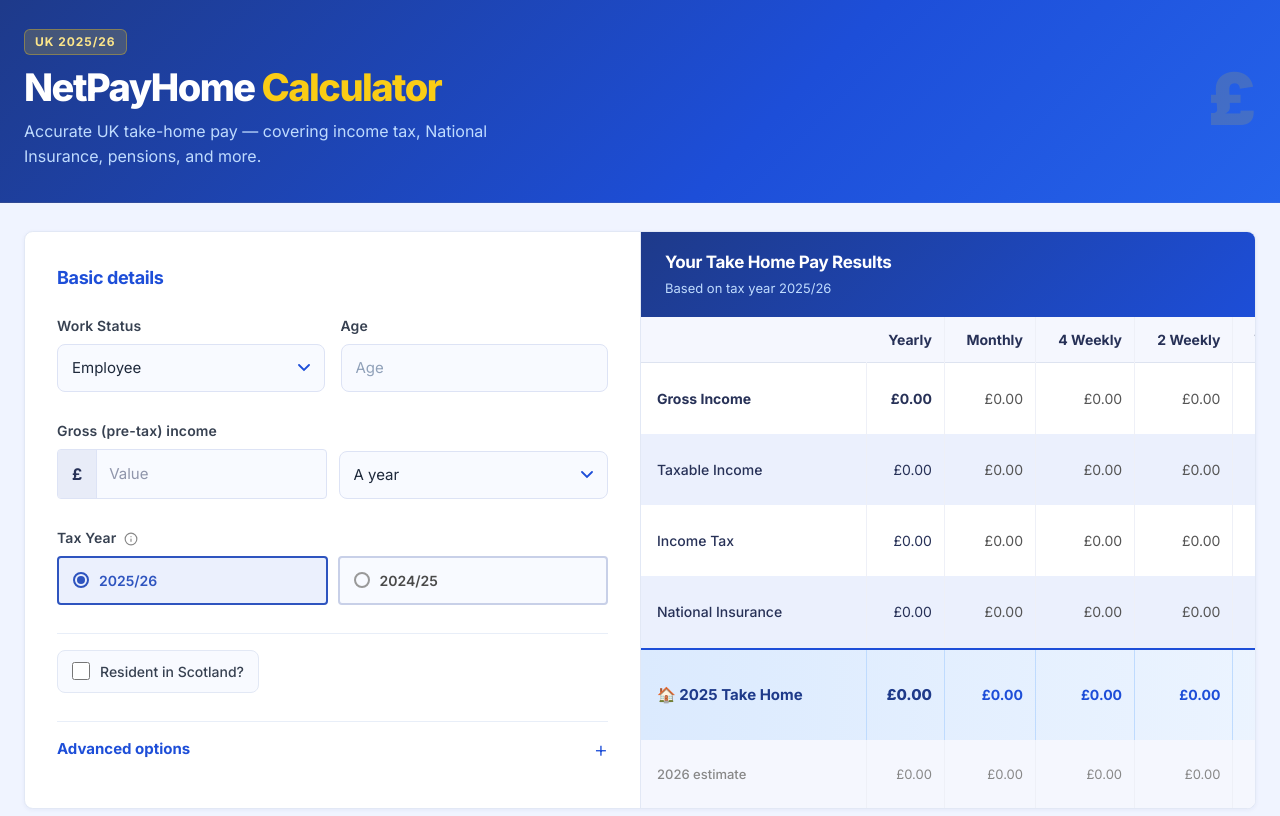
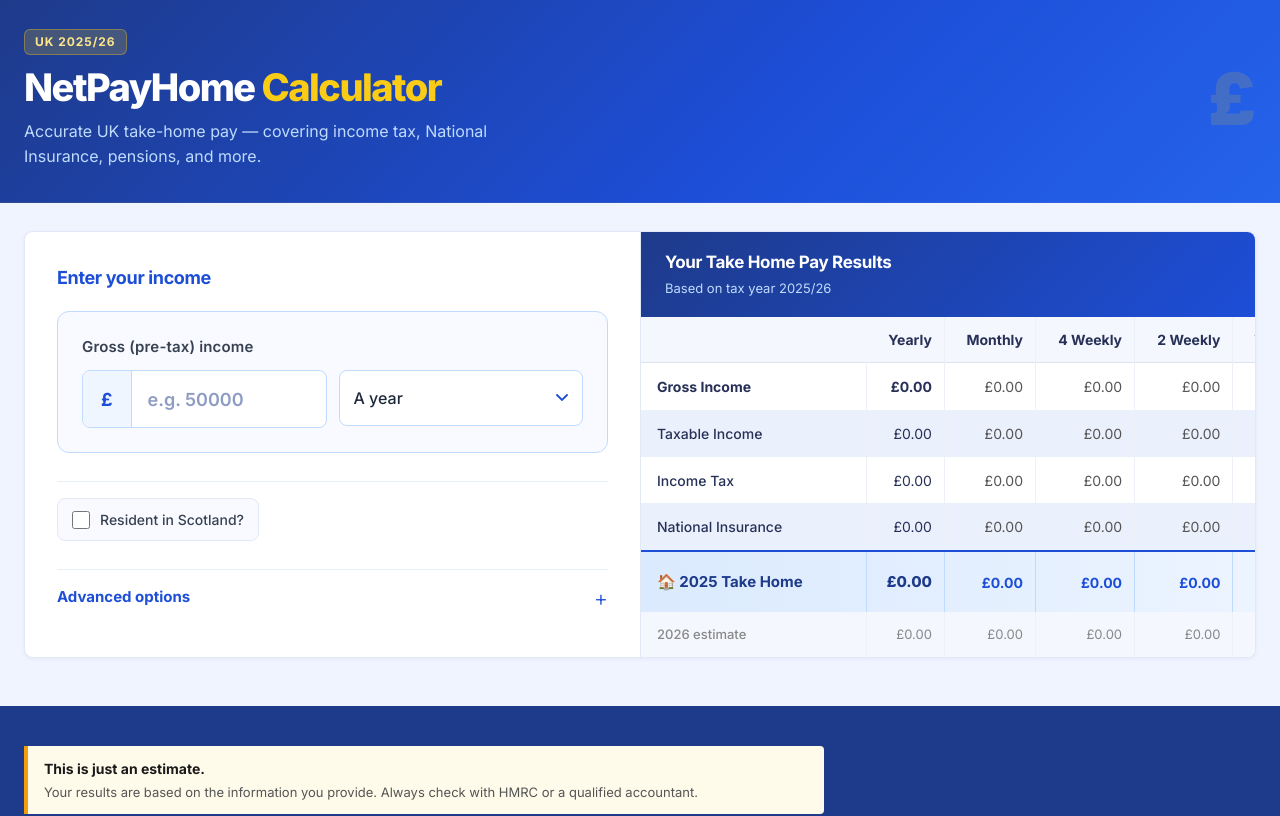
Before and after one commit to dsrashmika-prog/uktaxcal, a Next.js app: page / in a window 1280 px wide. Shown: the top 816 px of the page. Built offline with nearby package versions, Linux system fonts and the light colour scheme.

Commit message:
feat: simplify basic details by moving persona and tax year to advanced options

```diff
--- a/src/app/page.tsx
+++ b/src/app/page.tsx
@@ -170,80 +170,29 @@ export default function Home() {
 
 
 
-                <h3 style={{ fontSize: "18px", fontWeight: 700, color: mseBlue, marginBottom: "24px", letterSpacing: "-0.02em" }}>Basic details</h3>
+                <h3 style={{ fontSize: "18px", fontWeight: 700, color: mseBlue, marginBottom: "20px", letterSpacing: "-0.02em" }}>Enter your income</h3>
 
-                {/* Work Status + Age */}
-                <div style={{ display: "grid", gridTemplateColumns: "repeat(auto-fit, minmax(160px, 1fr))", gap: "16px", marginBottom: "28px", alignItems: "flex-end" }}>
-                  <div style={{ flex: "1 1 200px", minWidth: 0 }}>
-                    <label style={mseLabel}>Work Status</label>
-                    <select value={persona} onChange={e => setPersona(e.target.value)} style={mseSelect}>
-                      <option value="Employee">Employee</option>
-                      <option value="Sole Trader">Sole Trader (Self-Employed)</option>
-                      <option value="Director">Company Director</option>
-                    </select>
-                  </div>
-                  <div className="age-field">
-                    <label style={mseLabel}>
-                      Age
-                      {parseInt(age) >= 66 && <span style={{ marginLeft: "8px", fontSize: "11px", fontWeight: 700, background: "#fef3c7", color: "#92400e", padding: "2px 8px", borderRadius: "12px" }}>No NI</span>}
-                    </label>
-                    <input type="number" min="16" max="120" placeholder="Age" className="placeholder:text-slate-400" value={age} onChange={e => setAge(e.target.value)} style={mseInput} />
-                  </div>
-                </div>
-
-                {/* Gross Income */}
-                <div style={{ marginBottom: "28px" }}>
-                  <label style={mseLabel}>Gross (pre-tax) income</label>
-                  <div style={{ display: "grid", gridTemplateColumns: "repeat(auto-fit, minmax(180px, 1fr))", gap: "12px", alignItems: "flex-end" }}>
-                    <div style={{ flex: "1 1 180px", display: "flex", border: inputBorder, borderRadius: "4px", overflow: "hidden", background: inputBg }}>
-                      <span style={{ background: "#e8ecf8", padding: "0 14px", display: "flex", alignItems: "center", fontWeight: 700, color: "#273157", fontSize: "16px", borderRight: inputBorder }}>£</span>
+                {/* Gross Income Primary Box */}
+                <div style={{ background: "#f8faff", border: "1px solid #bfdbfe", padding: "24px", borderRadius: "12px", marginBottom: "28px" }}>
+                  <label style={{ ...mseLabel, fontSize: "15px", marginBottom: "12px" }}>Gross (pre-tax) income</label>
+                  <div style={{ display: "grid", gridTemplateColumns: "repeat(auto-fit, minmax(180px, 1fr))", gap: "12px" }}>
+                    <div style={{ flex: "1 1 180px", display: "flex", border: "1px solid #bfdbfe", borderRadius: "8px", overflow: "hidden", background: "white", boxShadow: "inset 0 2px 4px rgba(0,0,0,0.02)" }}>
+                      <span style={{ background: "#eff6ff", padding: "0 18px", display: "flex", alignItems: "center", fontWeight: 700, color: "#1d4ed8", fontSize: "18px", borderRight: "1px solid #bfdbfe" }}>£</span>
                       <input
                         type="number"
-                        placeholder="Value"
+                        placeholder="e.g. 50000"
                         value={grossIncome}
                         onChange={e => setGrossIncome(e.target.value)}
-                        style={{ flex: 1, border: "none", background: "transparent", padding: "0 12px", fontSize: "15px", color: "#273157", outline: "none", height: "48px" }}
+                        style={{ flex: 1, border: "none", background: "transparent", padding: "0 16px", fontSize: "18px", fontWeight: 600, color: "#1e3a8a", outline: "none", height: "56px" }}
                       />
                     </div>
-                    <select value={payFrequency} onChange={e => setPayFrequency(e.target.value as any)} className="freq-select" style={{ ...mseSelect }}>
+                    <select value={payFrequency} onChange={e => setPayFrequency(e.target.value as any)} className="freq-select" style={{ ...mseSelect, height: "56px", fontSize: "16px", fontWeight: 500, border: "1px solid #bfdbfe", background: "white" }}>
                       <option value="Yearly">A year</option>
                       <option value="Monthly">A month</option>
                       <option value="4 Weekly">4 weekly</option>
                       <option value="Weekly">A week</option>
                       <option value="Daily">A day</option>
                     </select>
-                  </div>
-                </div>
-
-                {/* Tax Year */}
-                <div style={{ marginBottom: "28px" }}>
-                  <label style={mseLabel}>Tax Year <Info style={{ display: "inline", width: "14px", height: "14px", color: "#888", verticalAlign: "middle", marginLeft: "4px" }} /></label>
-                  <div style={{ display: "grid", gridTemplateColumns: "1fr 1fr", gap: "10px" }}>
-                    {(['2025/26', '2024/25'] as const).map(year => (
-                      <button
-                        key={year}
-                        type="button"
-                        onClick={() => setTaxYear(year)}
-                        style={{
-                          display: "flex", alignItems: "center", gap: "10px",
-                          padding: "12px 14px", borderRadius: "4px",
-                          border: taxYear === year ? "2px solid #2e54bf" : "2px solid #c8d0e8",
-                          background: taxYear === year ? "#ebf0fd" : inputBg,
-                          color: taxYear === year ? "#2e54bf" : "#4a4a4a",
-                          fontWeight: 600, fontSize: "14px", cursor: "pointer", textAlign: "left",
-                          transition: "all 0.15s",
-                        }}
-                      >
-                        <span style={{
-                          width: "16px", height: "16px", borderRadius: "50%",
-                          border: `2px solid ${taxYear === year ? "#2e54bf" : "#999"}`,
-                          display: "flex", alignItems: "center", justifyContent: "center", flexShrink: 0,
-                        }}>
-                          {taxYear === year && <span style={{ width: "8px", height: "8px", borderRadius: "50%", background: "#2e54bf" }} />}
-                        </span>
-                        {year}
-                      </button>
-                    ))}
                   </div>
                 </div>
 
@@ -284,8 +233,62 @@ export default function Home() {
                 {advancedOpen && (
                   <div style={{ paddingTop: "16px" }}>
 
+                    {/* Work Status + Age */}
+                    <div style={{ marginBottom: "24px" }}>
+                      <h4 style={{ fontSize: "16px", fontWeight: 700, color: mseBlue, marginBottom: "14px" }}>Your Circumstances</h4>
+                      <div style={{ display: "grid", gridTemplateColumns: "repeat(auto-fit, minmax(160px, 1fr))", gap: "16px", alignItems: "flex-end" }}>
+                        <div style={{ flex: "1 1 200px", minWidth: 0 }}>
+                          <label style={mseLabel}>Work Status</label>
+                          <select value={persona} onChange={e => setPersona(e.target.value)} style={mseSelect}>
+                            <option value="Employee">Employee</option>
+                            <option value="Sole Trader">Sole Trader (Self-Employed)</option>
+                            <option value="Director">Company Director</option>
+                          </select>
+                        </div>
+                        <div className="age-field">
+                          <label style={mseLabel}>
+                            Age
+                            {parseInt(age) >= 66 && <span style={{ marginLeft: "8px", fontSize: "11px", fontWeight: 700, background: "#fef3c7", color: "#92400e", padding: "2px 8px", borderRadius: "12px" }}>No NI</span>}
+                          </label>
+                          <input type="number" min="16" max="120" placeholder="Age" className="placeholder:text-slate-400" value={age} onChange={e => setAge(e.target.value)} style={mseInput} />
+                        </div>
+                      </div>
+                    </div>
+
+                    {/* Tax Year */}
+                    <div style={{ marginBottom: "24px", paddingTop: "20px", borderTop: "1px solid #eef0f7" }}>
+                      <h4 style={{ fontSize: "16px", fontWeight: 700, color: mseBlue, marginBottom: "14px" }}>Tax Year</h4>
+                      <div style={{ display: "grid", gridTemplateColumns: "1fr 1fr", gap: "10px" }}>
+                        {(['2025/26', '2024/25'] as const).map(year => (
+                          <button
+                            key={year}
+                            type="button"
+                            onClick={() => setTaxYear(year)}
+                            style={{
+                              display: "flex", alignItems: "center", gap: "10px",
+                              padding: "12px 14px", borderRadius: "4px",
+                              border: taxYear === year ? "2px solid #2e54bf" : "2px solid #c8d0e8",
+                              background: taxYear === year ? "#ebf0fd" : inputBg,
+                              color: taxYear === year ? "#2e54bf" : "#4a4a4a",
+                              fontWeight: 600, fontSize: "14px", cursor: "pointer", textAlign: "left",
+                              transition: "all 0.15s",
+                            }}
+                          >
+                            <span style={{
+                              width: "16px", height: "16px", borderRadius: "50%",
+                              border: `2px solid ${taxYear === year ? "#2e54bf" : "#999"}`,
+                              display: "flex", alignItems: "center", justifyContent: "center", flexShrink: 0,
+                            }}>
+                              {taxYear === year && <span style={{ width: "8px", height: "8px", borderRadius: "50%", background: "#2e54bf" }} />}
+                            </span>
+                            {year}
+                          </button>
+                        ))}
+                      </div>
+                    </div>
+
                     {/* Tax Code */}
-                    <div style={{ marginBottom: "24px" }}>
+                    <div style={{ marginBottom: "24px", paddingTop: "20px", borderTop: "1px solid #eef0f7" }}>
                       <h4 style={{ fontSize: "16px", fontWeight: 700, color: mseBlue, marginBottom: "14px" }}>Tax Code (optional)</h4>
                       <div style={{ marginBottom: "14px" }}>
                         <label style={mseLabel}>Tax Code</label>
```
